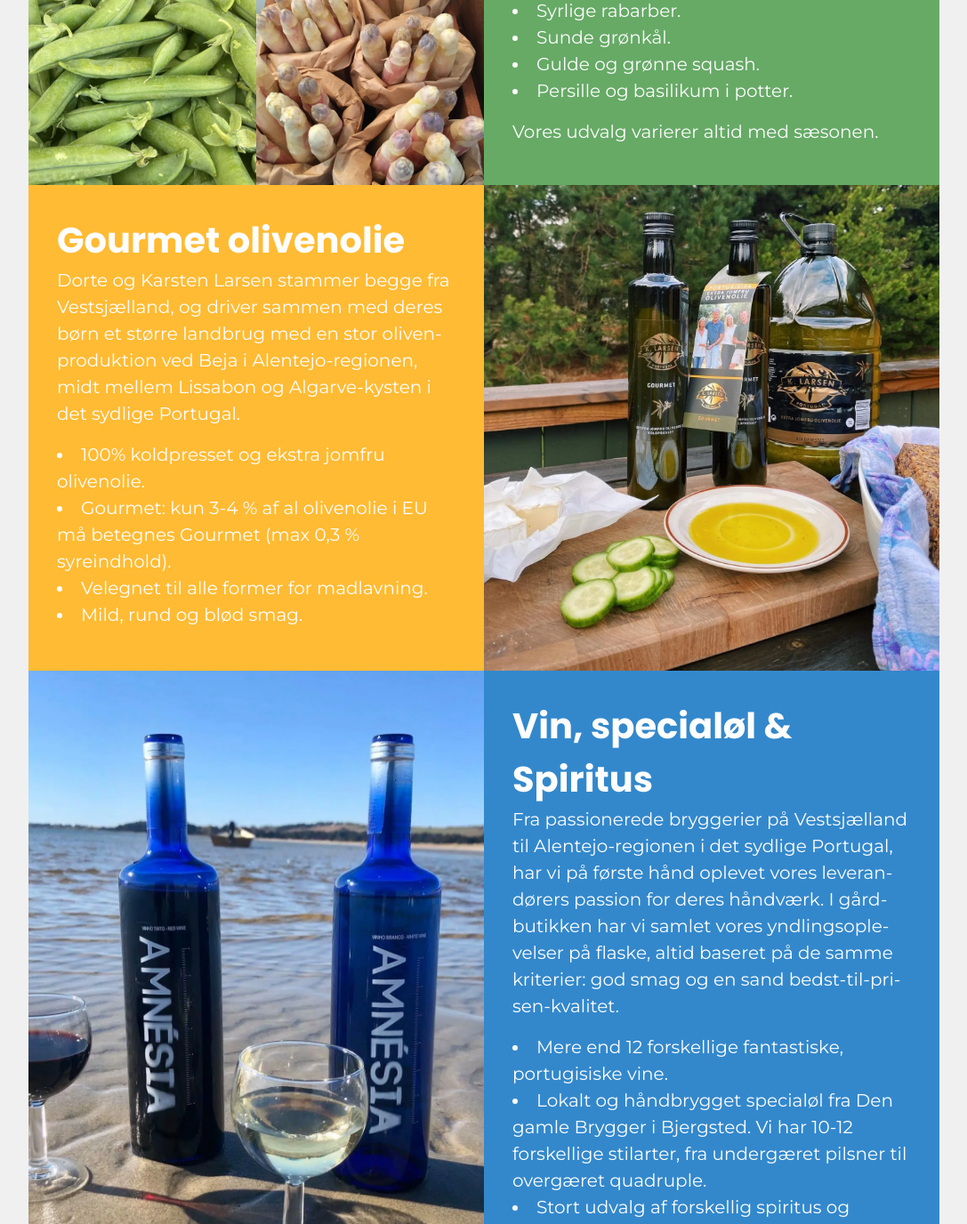
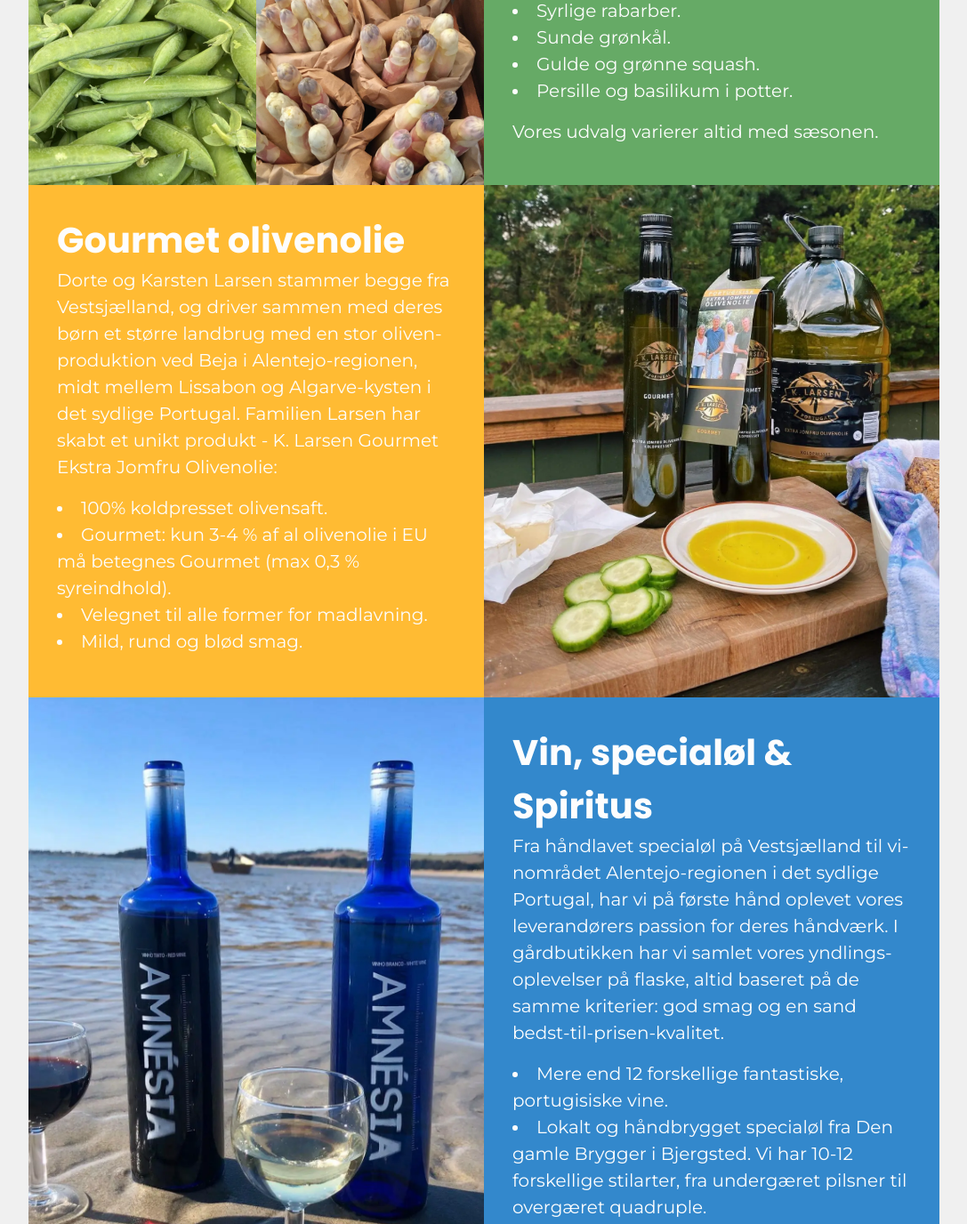
Before and after one commit to chri44nj/adamsgaarden, a Next.js app: page /pages/gaardbutik in a window 1280 px wide. Shown: the part 2032-3408 px from the top of the page at 89% size, without its empty margins (96-1183 px from the left). Built offline with nearby package versions, Linux system fonts and the light colour scheme.

Commit message:
lidt opdateringer

```diff
--- a/src/app/pages/gaardbutik/page.jsx
+++ b/src/app/pages/gaardbutik/page.jsx
@@ -57,9 +57,9 @@
 
         <article className={`${styles.shopText} ${styles.st3}`}>
           <h2>Gourmet olivenolie</h2>
-          <p> Dorte og Karsten Larsen stammer begge fra Vestsjælland, og driver sammen med deres børn et større landbrug med en stor olivenproduktion ved Beja i Alentejo-regionen, midt mellem Lissabon og Algarve-kysten i det sydlige Portugal. </p>
+          <p> Dorte og Karsten Larsen stammer begge fra Vestsjælland, og driver sammen med deres børn et større landbrug med en stor olivenproduktion ved Beja i Alentejo-regionen, midt mellem Lissabon og Algarve-kysten i det sydlige Portugal. Familien Larsen har skabt et unikt produkt - K. Larsen Gourmet Ekstra Jomfru Olivenolie:</p>
           <ul className={styles.detailsList}>
-            <li>100% koldpresset og ekstra jomfru olivenolie.</li>
+            <li>100% koldpresset olivensaft.</li>
             <li>Gourmet: kun 3-4 % af al olivenolie i EU må betegnes Gourmet (max 0,3 % syreindhold).</li>
             <li>Velegnet til alle former for madlavning.</li>
             <li>Mild, rund og blød smag.</li>
@@ -69,7 +69,7 @@
 
         <article className={`${styles.shopText} ${styles.st4}`}>
           <h2>Vin, specialøl & Spiritus</h2>
-          <p>Fra passionerede bryggerier på Vestsjælland til Alentejo-regionen i det sydlige Portugal, har vi på første hånd oplevet vores leverandørers passion for deres håndværk. I gårdbutikken har vi samlet vores yndlingsoplevelser på flaske, altid baseret på de samme kriterier: god smag og en sand bedst-til-prisen-kvalitet.</p>
+          <p>Fra håndlavet specialøl på Vestsjælland til vinområdet Alentejo-regionen i det sydlige Portugal, har vi på første hånd oplevet vores leverandørers passion for deres håndværk. I gårdbutikken har vi samlet vores yndlingsoplevelser på flaske, altid baseret på de samme kriterier: god smag og en sand bedst-til-prisen-kvalitet.</p>
           <ul className={styles.detailsList}>
             <li>Mere end 12 forskellige fantastiske, portugisiske vine.</li>
             <li>Lokalt og håndbrygget specialøl fra Den gamle Brygger i Bjergsted. Vi har 10-12 forskellige stilarter, fra undergæret pilsner til overgæret quadruple.</li>
```
